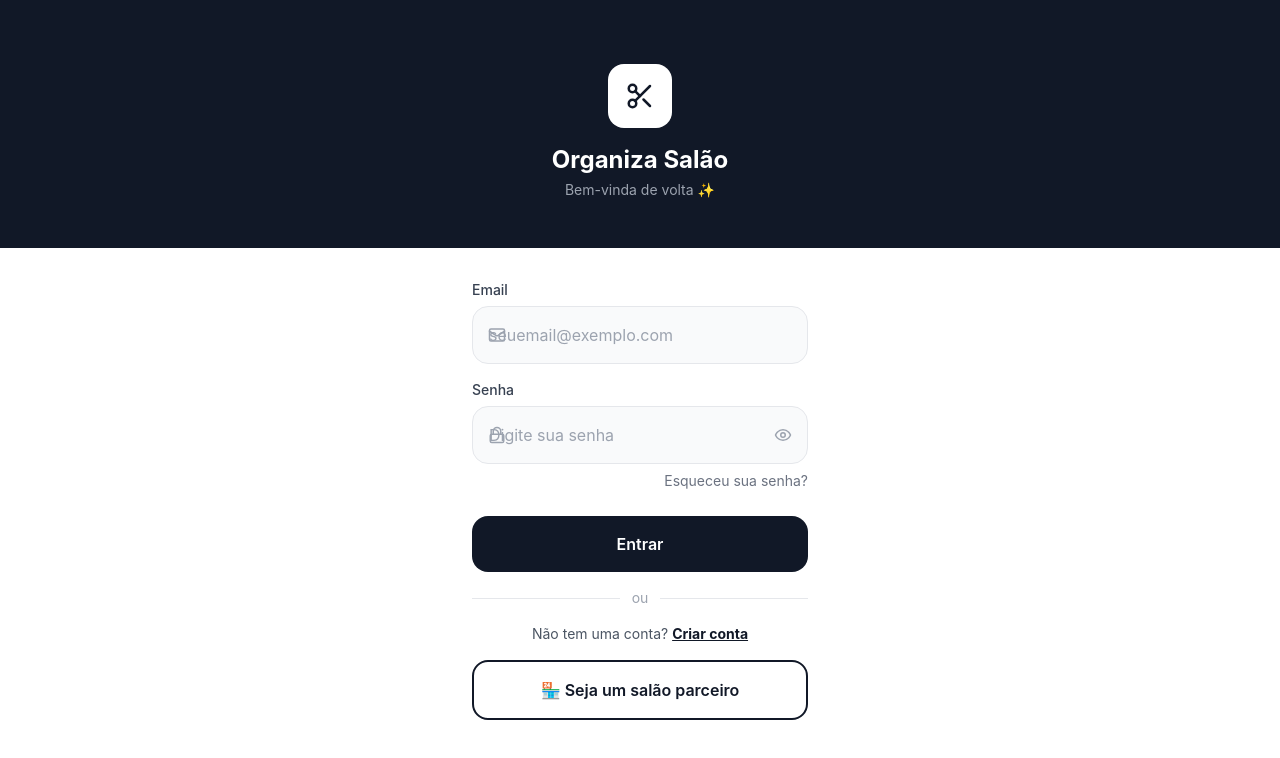
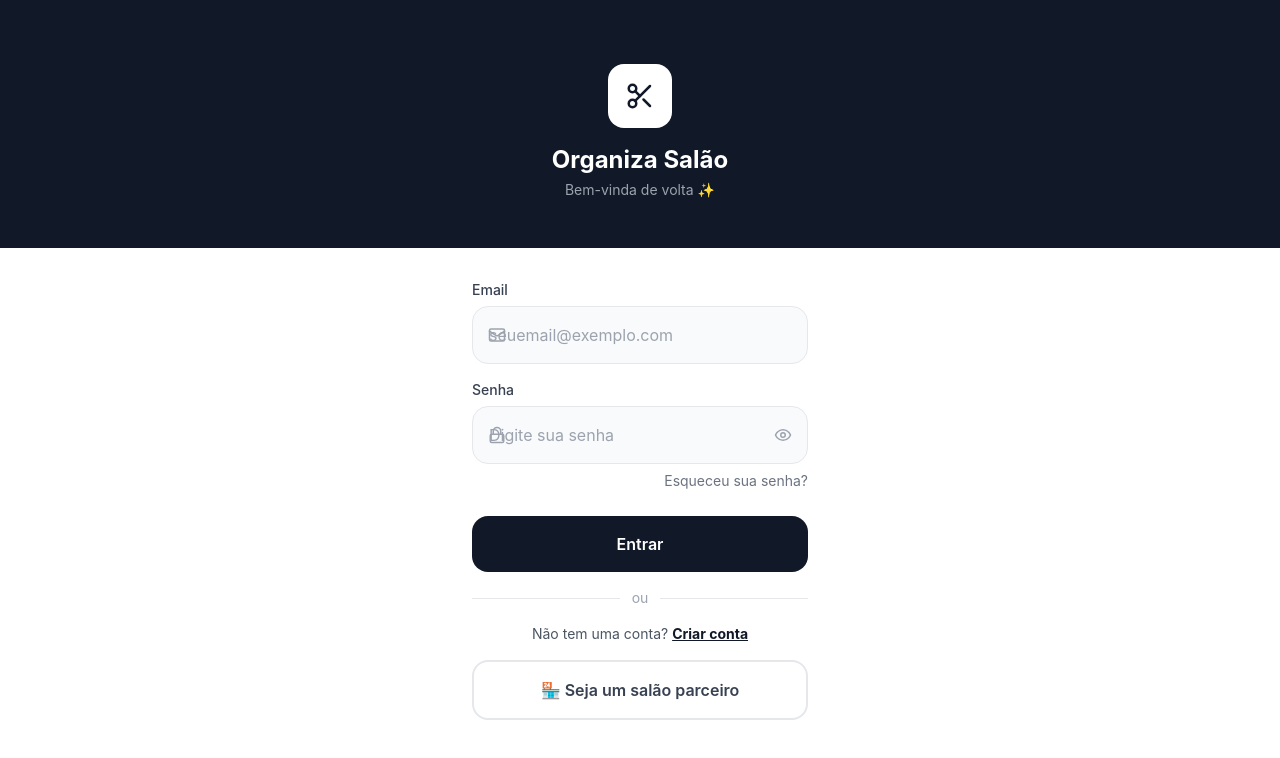
Before and after one commit to juliatedeschi7-creator/salao, a Next.js app: page /login in a window 1280 px wide. Shown: the top 758 px of the page. Built offline with nearby package versions, Linux system fonts and the light colour scheme.

Commit message:
Refactor button styles in globals.css
Updated button styles for primary and secondary buttons, removing the admin-specific comment and adjusting the secondary button's border color.

```diff
--- a/src/app/globals.css
+++ b/src/app/globals.css
@@ -13,13 +13,12 @@ body {
   font-family: -apple-system, BlinkMacSystemFont, 'Segoe UI', sans-serif;
 }
 
-/* Admin — preto e branco */
 .btn-primary {
   @apply bg-gray-900 text-white rounded-2xl py-4 px-6 font-semibold text-base w-full flex items-center justify-center gap-2 active:scale-95 transition-all;
 }
 
 .btn-secondary {
-  @apply border-2 border-gray-900 text-gray-900 rounded-2xl py-4 px-6 font-semibold text-base w-full flex items-center justify-center gap-2 active:scale-95 transition-all;
+  @apply border-2 border-gray-200 text-gray-700 rounded-2xl py-4 px-6 font-semibold text-base w-full flex items-center justify-center gap-2 active:scale-95 transition-all;
 }
 
 .card {
@@ -29,8 +28,3 @@ body {
 .input-field {
   @apply w-full bg-gray-50 border border-gray-200 rounded-2xl py-4 px-4 text-base outline-none focus:border-gray-900 transition-colors;
 }
-
-/* Salão — usa variável de cor */
-.btn-salao {
-  @apply text-white rounded-2xl py-4 px-6 font-semibold text-base w-full flex items-center justify-center gap-2 active:scale-95 transition-all;
-}
```
